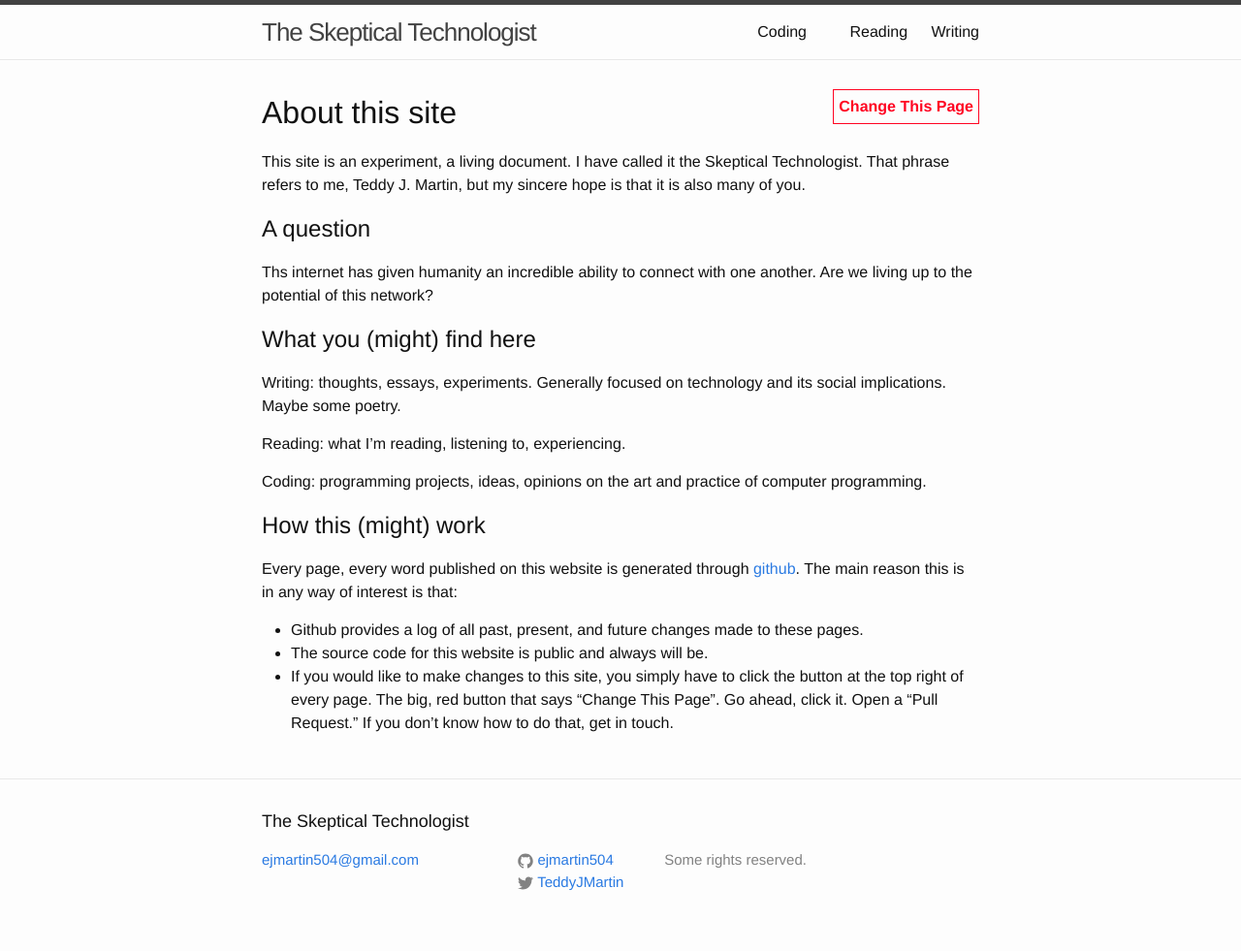
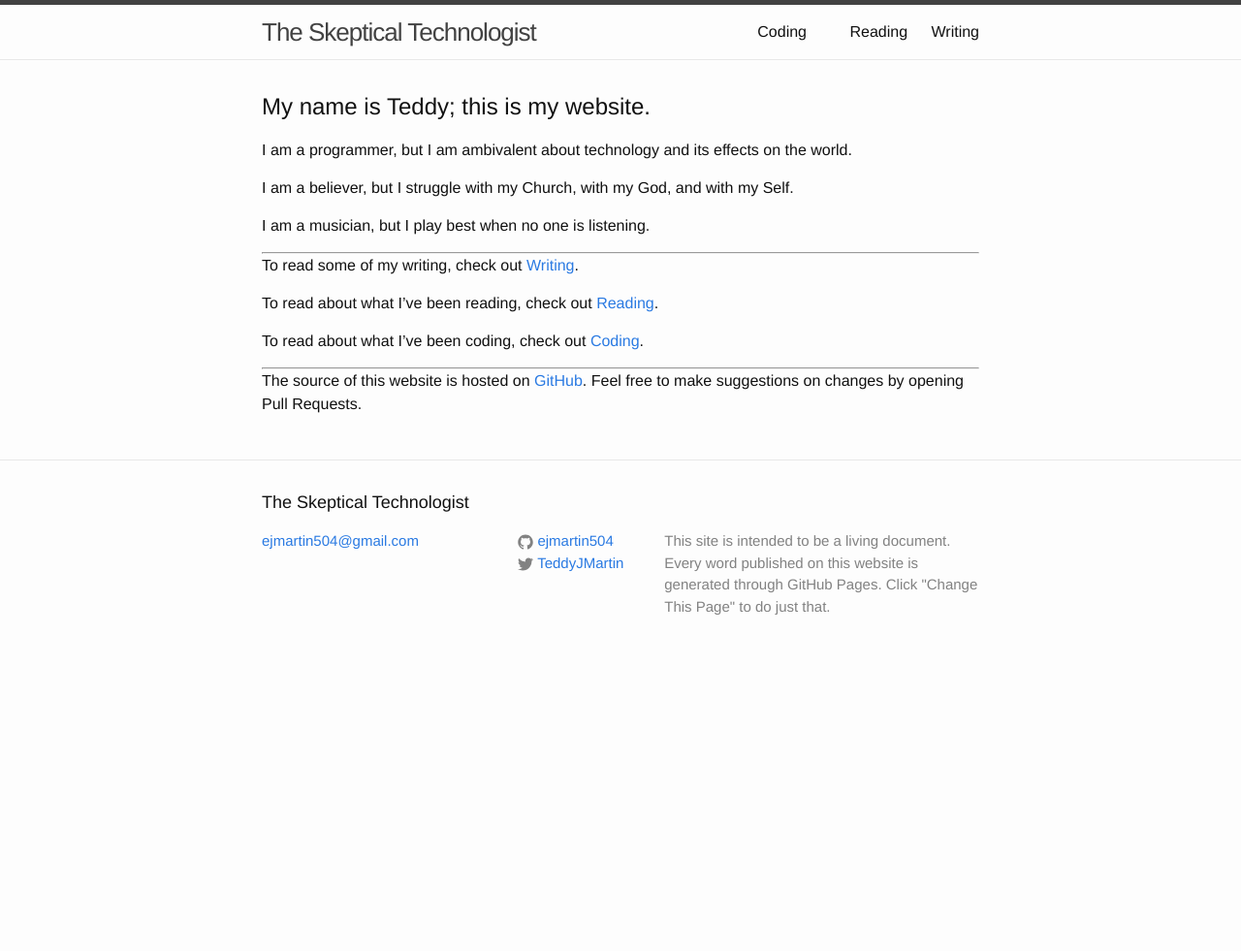
Before and after one commit to ejmartin504/ejmartin504.github.io, a Jekyll site: the page built from index.md, in a window 1280 px wide. Shown: the whole page at 97% size. Built offline with Jekyll 4.4.1, drawn with Linux system fonts in a browser that asks for light colours; after the commit the page ends 900 px from its top, so only the background shows below that.

Commit message:
New about page, updates to layout and footer
Only add 'change' button on posts

```diff
--- a/_includes/footer.html
+++ b/_includes/footer.html
@@ -28,7 +28,8 @@
       </div>
 
       <div class="footer-col footer-col-3">
-        <p>Some rights reserved.</p>
+        <p>This site is intended to be a living document.
+            Every word published on this website is generated through GitHub Pages. Click "Change This Page" to do just that.</p>
       </div>
     </div>
 
--- a/_layouts/default.html
+++ b/_layouts/default.html
@@ -10,7 +10,6 @@
     <div class="page-content">
 
       <div class="wrapper">
-        <a id="change-link" href="http://{{site.github.hostname}}/{{site.github_username}}/{{site.github_repository}}/blob/master/{{page.path}}">Change This Page</a>
         {{ content }}
       </div>
     </div>
--- a/_layouts/post.html
+++ b/_layouts/post.html
@@ -1,6 +1,10 @@
 ---
 layout: default
 ---
+<header style="height:50px">
+    <a id="change-link" href="/blob/master/{{page.path}}">Change This Page</a>
+</header>
+
 <article class="post" itemscope itemtype="http://schema.org/BlogPosting">
 
   <header class="post-header">
--- a/index.md
+++ b/index.md
@@ -3,27 +3,22 @@ layout: default
 title: ''
 ---
 
-# About this site
+## My name is Teddy; this is my website.
 
-This site is an experiment, a living document.
-I have called it the Skeptical Technologist. That phrase refers to me, Teddy J. Martin, but my sincere hope is that it is also many of you.
+I am a programmer, but I am ambivalent about technology and its effects on the world.
 
-## A question
+I am a believer, but I struggle with my Church, with my God, and with my Self.
 
-Ths internet has given humanity an incredible ability to connect with one another. Are we living up to the potential of this network?
+I am a musician, but I play best when no one is listening.
 
-## What you (might) find here
+---
 
-Writing: thoughts, essays, experiments. Generally focused on technology and its social implications. Maybe some poetry.
+To read some of my writing, check out [Writing](/writing).
 
-Reading: what I'm reading, listening to, experiencing.
+To read about what I've been reading, check out [Reading](/reading).
 
-Coding: programming projects, ideas, opinions on the art and practice of computer programming.
+To read about what I've been coding, check out [Coding](/coding).
 
-## How this (might) work
+---
 
-Every page, every word published on this website is generated through [github](http://github.com). The main reason this is in any way of interest is that:
-
-- Github provides a log of all past, present, and future changes made to these pages.
-- The source code for this website is public and always will be.
-- If you would like to make changes to this site, you simply have to click the button at the top right of every page. The big, red button that says "Change This Page". Go ahead, click it. Open a "Pull Request." If you don't know how to do that, get in touch.
+The source of this website is hosted on [GitHub](http://{{site.github.hostname}}/{{site.github_username}}/{{site.github_repository}}). Feel free to make suggestions on changes by opening Pull Requests.
```
